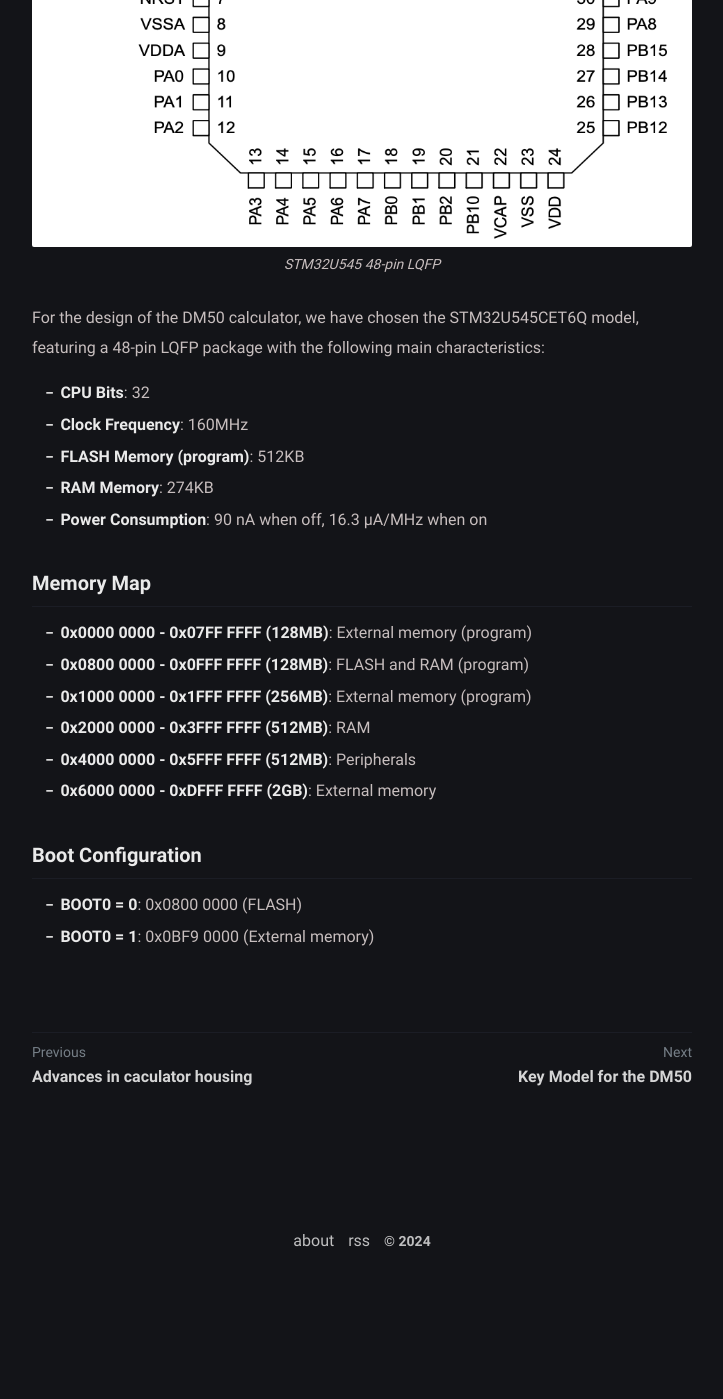
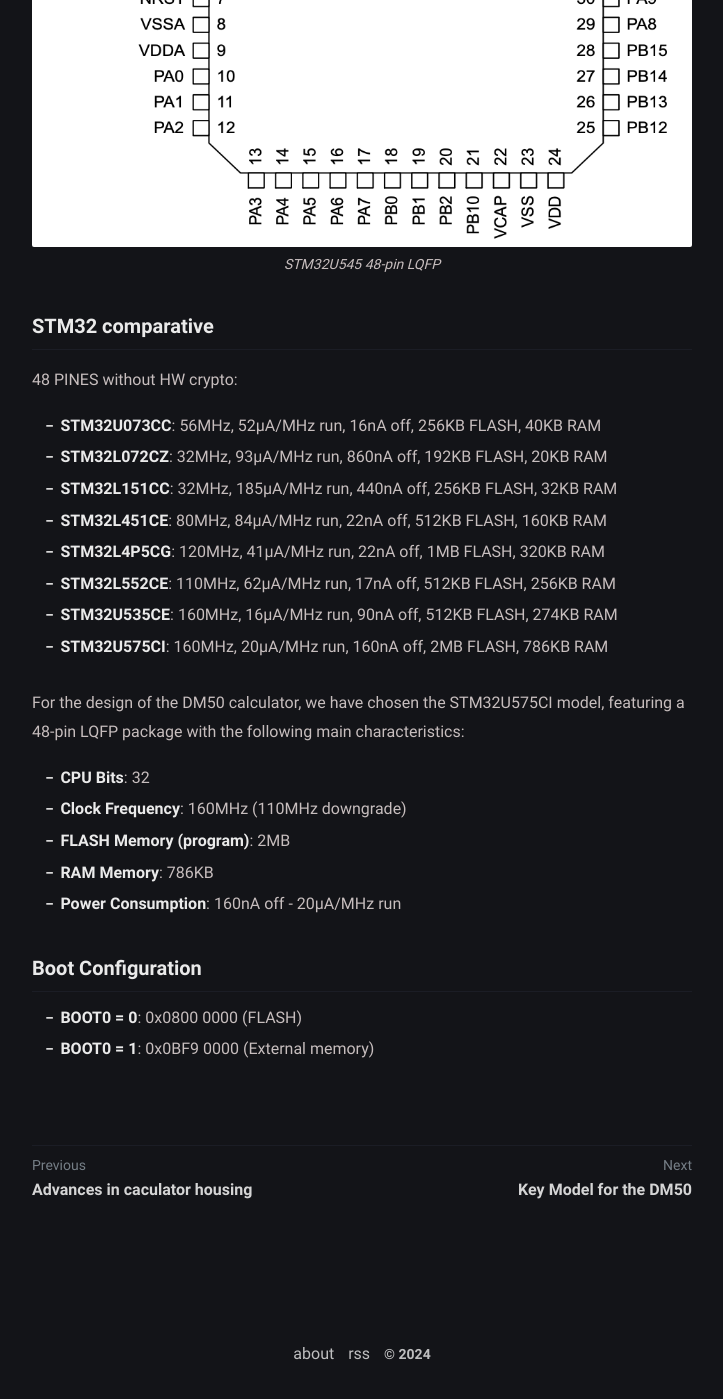
Before and after one commit to xavierbasc/50calc, a Jekyll site: the page built from _posts/stm32u5/2024-08-05-stm32u5.md, in a window 1280 px wide and 1400 px high, scrolled down 886 px. Shown: the whole window, without its empty margins (278-1001 px from the left). Built offline with Jekyll 4.4.1, drawn with Linux system fonts in a browser that asks for light colours; before the commit the page ends 2174 px from its top, so only the background shows below that.

Commit message:
Update 2024-08-05-stm32u5.md

```diff
--- a/_posts/stm32u5/2024-08-05-stm32u5.md
+++ b/_posts/stm32u5/2024-08-05-stm32u5.md
@@ -18,22 +18,25 @@
 <figcaption>STM32U545 48-pin LQFP</figcaption>
 </figure>
 
-For the design of the DM50 calculator, we have chosen the STM32U545CET6Q model, featuring a 48-pin LQFP package with the following main characteristics:
+### STM32 comparative
+48 PINES without HW crypto:
+
+- **STM32U073CC**:  56MHz,  52μA/MHz run,  16nA off, 256KB FLASH,  40KB RAM
+- **STM32L072CZ**:  32MHz,  93µA/MHz run, 860nA off, 192KB FLASH,  20KB RAM
+- **STM32L151CC**:  32MHz, 185µA/MHz run, 440nA off, 256KB FLASH,  32KB RAM
+- **STM32L451CE**:  80MHz,  84µA/MHz run,  22nA off, 512KB FLASH, 160KB RAM
+- **STM32L4P5CG**: 120MHz,  41μA/MHz run,  22nA off,   1MB FLASH, 320KB RAM
+- **STM32L552CE**: 110MHz,  62μA/MHz run,  17nA off, 512KB FLASH, 256KB RAM
+- **STM32U535CE**: 160MHz,  16μA/MHz run,  90nA off, 512KB FLASH, 274KB RAM
+- **STM32U575CI**: 160MHz,  20μA/MHz run, 160nA off,   2MB FLASH, 786KB RAM
+
+For the design of the DM50 calculator, we have chosen the STM32U575CI model, featuring a 48-pin LQFP package with the following main characteristics:
 
 - **CPU Bits**: 32
-- **Clock Frequency**: 160MHz
-- **FLASH Memory (program)**: 512KB
-- **RAM Memory**: 274KB
-- **Power Consumption**: 90 nA when off, 16.3 μA/MHz when on
-
-### Memory Map
-
-- **0x0000 0000 - 0x07FF FFFF (128MB)**: External memory (program)
-- **0x0800 0000 - 0x0FFF FFFF (128MB)**: FLASH and RAM (program)
-- **0x1000 0000 - 0x1FFF FFFF (256MB)**: External memory (program)
-- **0x2000 0000 - 0x3FFF FFFF (512MB)**: RAM
-- **0x4000 0000 - 0x5FFF FFFF (512MB)**: Peripherals
-- **0x6000 0000 - 0xDFFF FFFF (2GB)**: External memory
+- **Clock Frequency**: 160MHz (110MHz downgrade)
+- **FLASH Memory (program)**: 2MB
+- **RAM Memory**: 786KB
+- **Power Consumption**: 160nA off - 20μA/MHz run
 
 ### Boot Configuration
 
```
